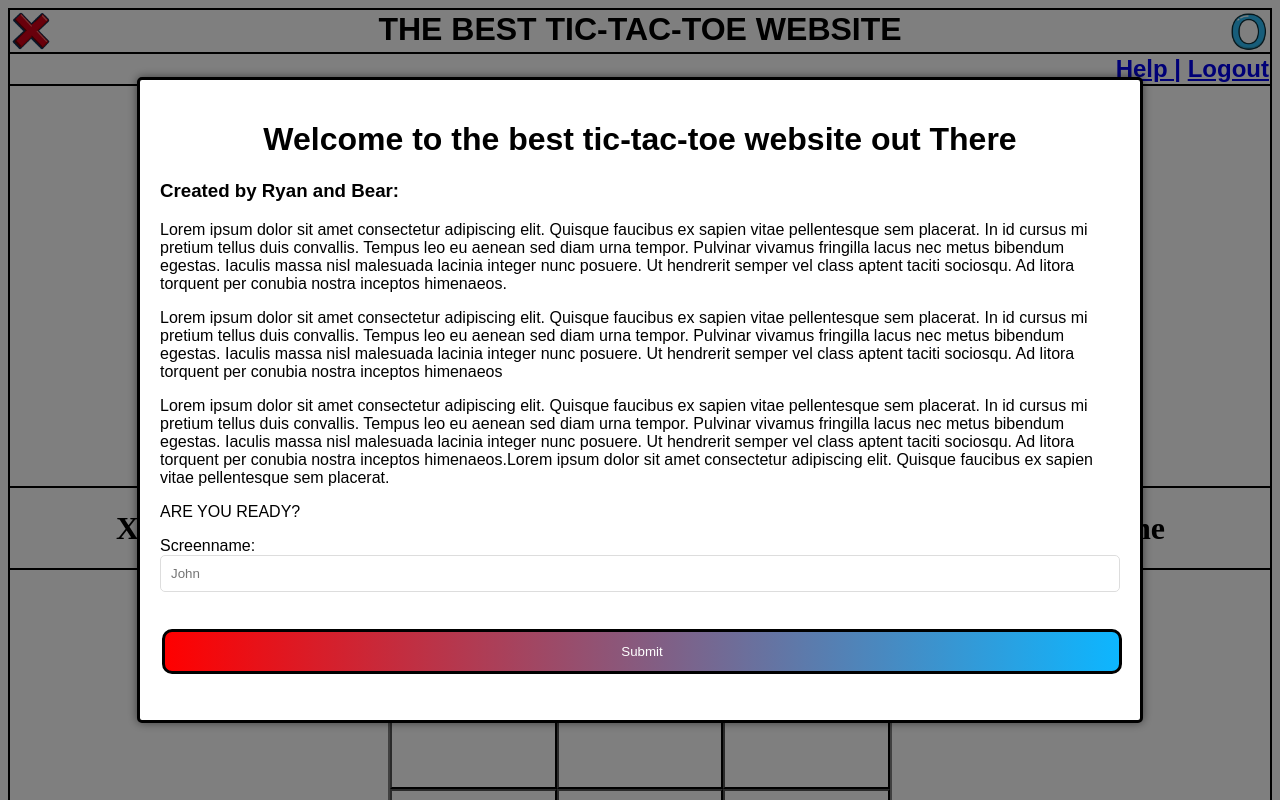
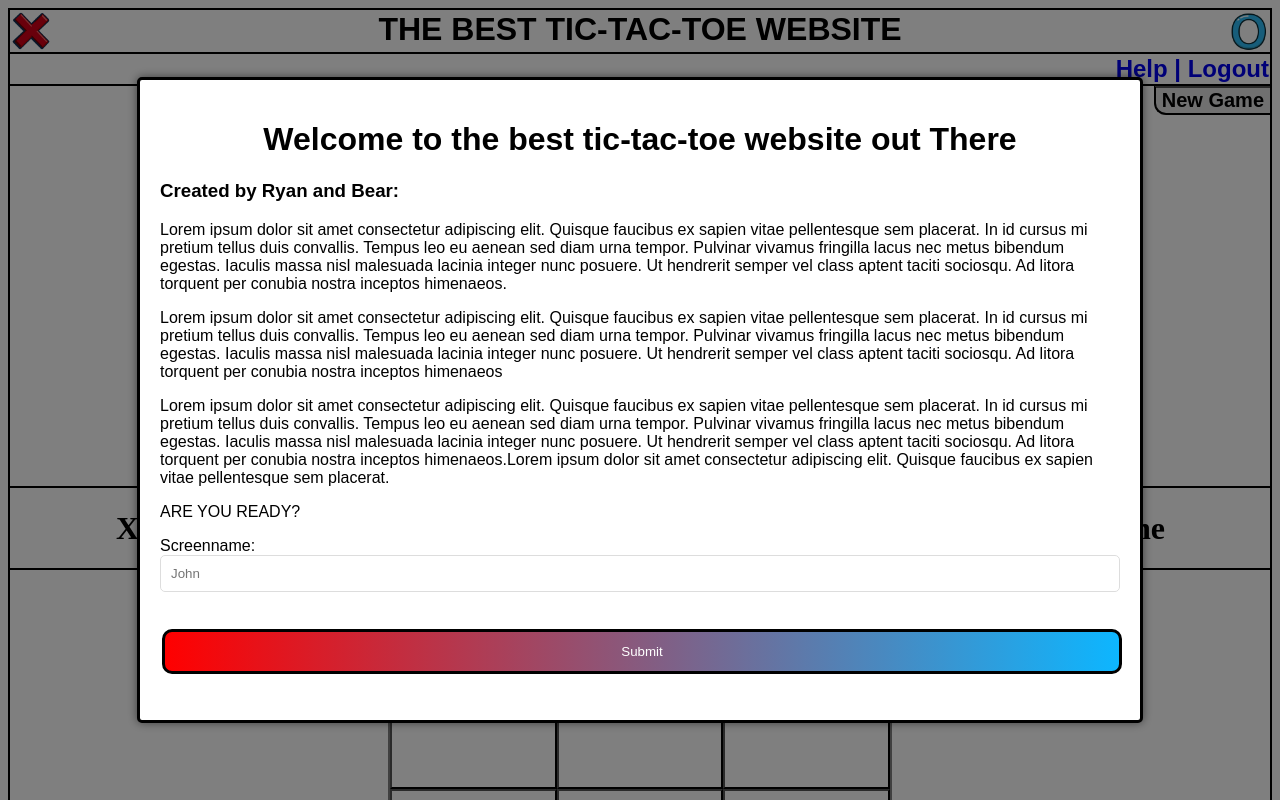
Before and after one commit to BearKennedy/ASGM4_Tic_Tac_Toe, a plain HTML site: page index.html in a window 1280 px wide. Shown: the top 800 px of the page. Drawn offline with nearby package versions, Linux system fonts and the light colour scheme; no server answers.

Commit message:
1. Moved the button new game button 2. removed underline under help and login 3. fixed x and o selection button when window is small (kinda it still gets effed when the window is tiny but just dont play the game that small duuh)

```diff
--- a/asg4.css
+++ b/asg4.css
@@ -126,6 +126,28 @@ input[type=submit]:hover{
     text-align: center; /*centers text*/
     float: left;
     overflow-y:auto
+}
+
+#avialable_games_headder{
+    display: flex;
+    justify-content: space-between;
+    margin: 0;
+    margin-left: 5px;
+    font-size: 20px;
+    font-family: Arial, Helvetica, sans-serif;
+    font-weight: 700;
+}
+#new_game_button {
+    border-bottom: 2px solid  rgb(0, 0, 0);
+    border-left: 2px solid  rgb(0, 0, 0);
+    border-right:  0px solid#000000;
+    font-size: 20px;
+    padding: 10px, 10px;
+    cursor: pointer;
+    font-weight: 600;
+    border-bottom-left-radius: 12px;
+    background-color: rgb(224, 224, 225)
+
 }
 
 #game_contain_squares {
@@ -295,11 +317,11 @@ input[type=submit]:hover{
     padding: 12px 12px;
     text-decoration: none;
     font-family: Arial, Helvetica, sans-serif;
-    margin-right: 130px;
+    margin-right: 25px;
     cursor: pointer;
     width: 250px;
     text-align: center;
-     font-size: 20px;
+    font-size: 20px;
     transition: background-color 0.6s, color 0.6s;
 }
 #pick_x:hover{
--- a/index.html
+++ b/index.html
@@ -88,6 +88,10 @@
       function makeGame(choice) {
             //makes server call with screen name and choice
             connectedSocket.emit("NEW-GAME", {'screen_name' : screen_name, 'choice_of_X_or_O': choice});
+      }
+
+      function join_game(button){
+            //socket stuff goes here
       }
 
       function fillActives(givenHTML) {
@@ -507,8 +511,8 @@
       </tr>
       <tr>
             <th colspan="3" style="font-size: 150%; text-align: right; cursor: pointer;" onclick = >
-                  <a id= help_box  href="#"  onclick="return false;">Help |</a>
-                  <a id="help_box" href="#" onclick="logout(); return false;">Logout</a>
+                  <a id= help_box style="text-decoration: none;" href="#"  onclick="return false;">Help |</a>
+                  <a id="help_box" style="text-decoration: none;" href="#" onclick="logout(); return false;">Logout</a>
             </th>
       </tr>
 
@@ -520,11 +524,12 @@
                   idle users:
             </div>
             <div id = "avialable_games">
-                  Active games
+                 <p  id="avialable_games_headder"> Active games:
+                  <button  id = "new_game_button" onclick = "newGameButton()">New Game</button></p>
                   <table id = "actives" style = "border: 2px solid black; border-collapse: collapse; text-align: center; width: 100%; ">
 
                   </table>
-                  <button onclick = "newGameButton()"><h1>New Game</h1></button>
+
             </div>
 
 
@@ -532,7 +537,7 @@
 
                   <div id = "x_or_o_content">
                         <h1>Pick a side to play</h1>
-                        <img src="X.png" style="width: 100px; margin-right: 300px;">
+                        <img src="X.png" style="width: 100px; margin-right: 200px;">
                         <img src="O.webp" style="width: 100px;">
                         <div id ="button-container">
 
```
